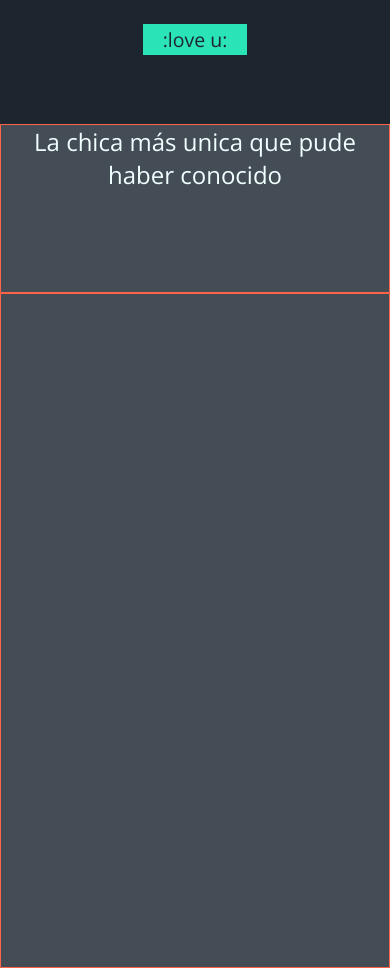
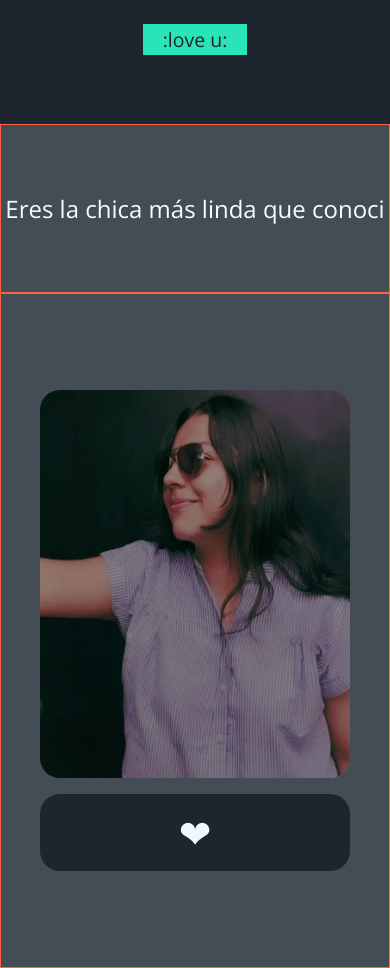
Before and after one commit to IsntCharly/Alysewztte, a plain HTML site: page index.html in a window 390 px wide. Shown: the part 720-1688 px from the top of the page. Drawn offline with nearby package versions, Linux system fonts and the light colour scheme.

Commit message:
se decoro la sección con una foto de Aly :art:

```diff
--- a/index.html
+++ b/index.html
@@ -21,10 +21,15 @@
     </section>
     <section class="why" id="why">
         <div class="why--title">
-            <h2>La chica más unica que pude haber conocido</h2>
+            <h2>Eres la chica más linda que conoci</h2>
         </div>
         <div class="why--content">
-
+            <div class="image--content" id="aly">
+                <img src="aly.jpeg" alt="" class="image--set">
+            </div>
+            <div class="nav">
+                <a href="#aly" class="nav-btn">❤</a>
+            </div>
         </div>
     </section>
 </body>
--- a/style.css
+++ b/style.css
@@ -5,7 +5,7 @@
     font-family: 'Open Sans', sans-serif;
     font-weight: 300;
 }
-@media screen and (max-width:425px){
+@media screen and (max-width:720px){
     .main{
         width: 100%;
         height: 100vh;
@@ -53,17 +53,61 @@
         background-color: #444c55;
     }
     .why--title{
+        display: grid;
+        align-items: center;
         width: 100%;
         height: 20%;
         border: 1px solid tomato;
     }
     .why--title h2{
+        display: flex;
+        justify-content: center;
+        align-items: center;
         color: azure;
         text-align: center;
     }
     .why--content{
+        display: flex;
+        justify-content: center;
+        align-items: center;
+        flex-direction: column;
         width: 100%;
         height: 80%;
         border: 1px solid tomato;
+        gap: 1rem;
+    }
+    .image--content{
+        position: relative;
+        width: 80%;
+        aspect-ratio: 4/5;
+        z-index: 0;
+        border-radius: 20px;
+    }
+    .image--set{
+        position: absolute;
+        z-index: 0;
+        top: 0;
+        left: 0;
+        width: 100%;
+        height: 100%;
+        border-radius: 20px;
+    }
+    .nav{
+        width: 80%;
+        aspect-ratio: 8/2;
+        background-color: #1d262f;
+        border-radius: 20px;
+        display: flex;
+        justify-content: center;
+        align-items: center;
+    }
+    .nav-btn{
+        color: aliceblue;
+        font-size: 10vw;
+        text-decoration: none;
+        transition: 1s ease-in-out;
+    }
+    .nav-btn:hover{
+        color: #2ae3b7;
     }
 }
```
Also changed, not shown: aly.jpeg (added).
